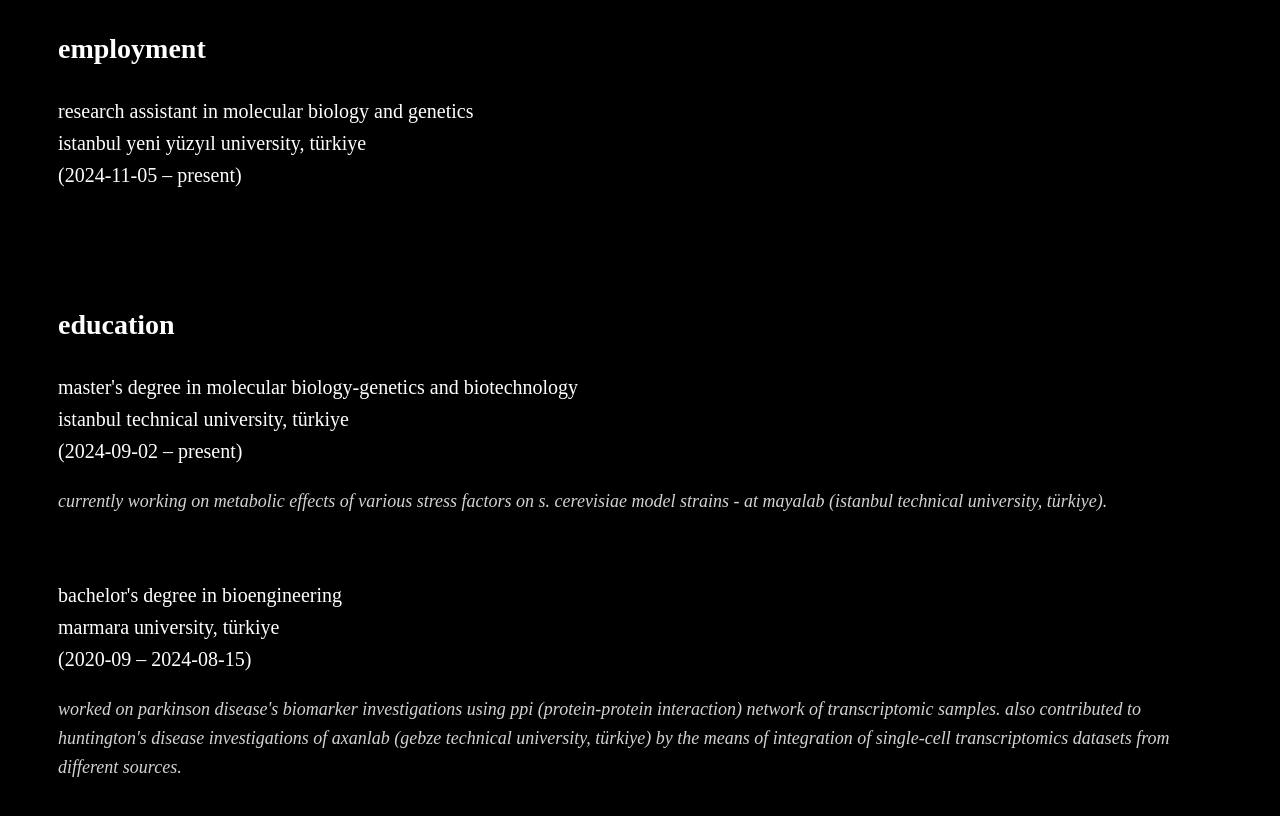
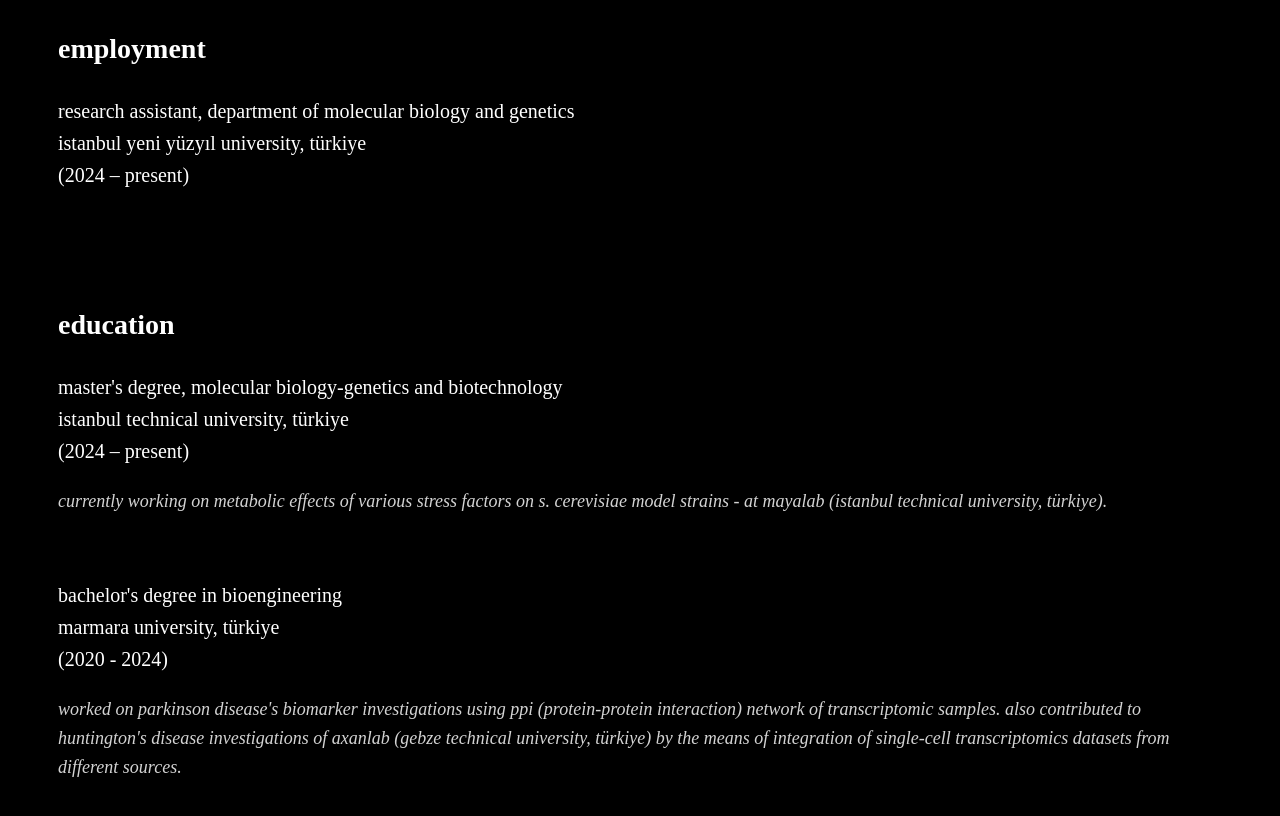
Before and after one commit to tunabirgun/tunabirgun.github.io, a plain HTML site: page bio.html in a window 1280 px wide. Shown: the part 178-994 px from the top of the page. Drawn offline with Linux system fonts and the light colour scheme.

Commit message:
bio.html

```diff
--- a/bio.html
+++ b/bio.html
@@ -40,21 +40,21 @@
   <h1>biography</h1>
 
   <h2>employment</h2>
-  <p>research assistant in molecular biology and genetics<br>
+  <p>research assistant, department of molecular biology and genetics<br>
   istanbul yeni yüzyıl university, türkiye<br>
-  (2024-11-05 – present)</p>
+  (2024 – present)</p>
 <br><br>
   <h2>education</h2>
-  <p>master's degree in molecular biology-genetics and biotechnology<br>
+  <p>master's degree, molecular biology-genetics and biotechnology<br>
   istanbul technical university, türkiye<br>
-  (2024-09-02 – present)</p>
+  (2024 – present)</p>
   <p class="subtext">
     currently working on metabolic effects of various stress factors on s. cerevisiae model strains - at mayalab (istanbul technical university, türkiye).
   </p>
 <br>
   <p>bachelor's degree in bioengineering<br>
   marmara university, türkiye<br>
-  (2020-09 – 2024-08-15)</p>
+  (2020 - 2024)</p>
   <p class="subtext">
     worked on parkinson disease's biomarker investigations using ppi (protein-protein interaction) network of transcriptomic samples. also contributed to huntington's disease investigations of axanlab (gebze technical university, türkiye) by the means of integration of single-cell transcriptomics datasets from different sources.
   </p>
```
